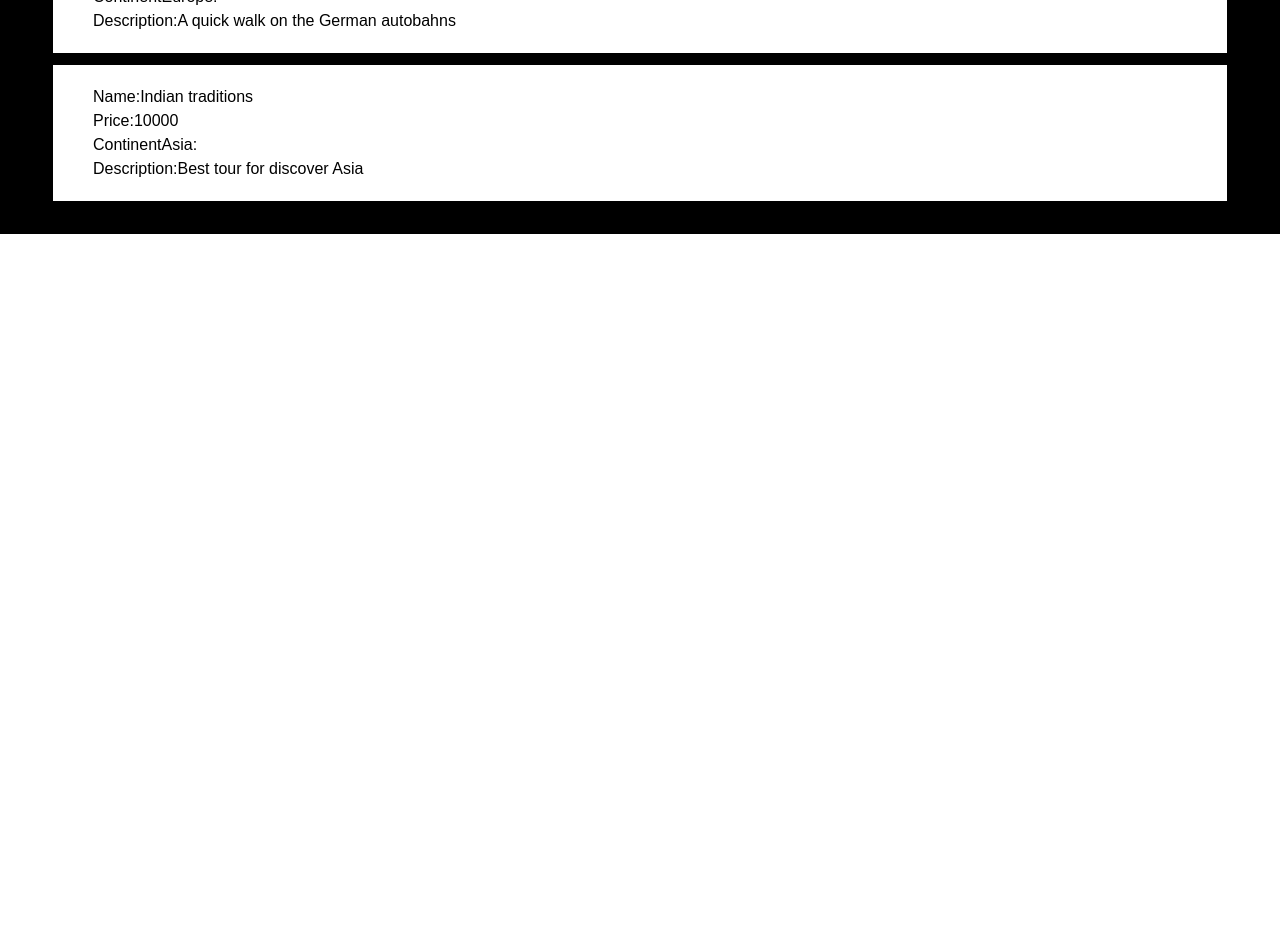
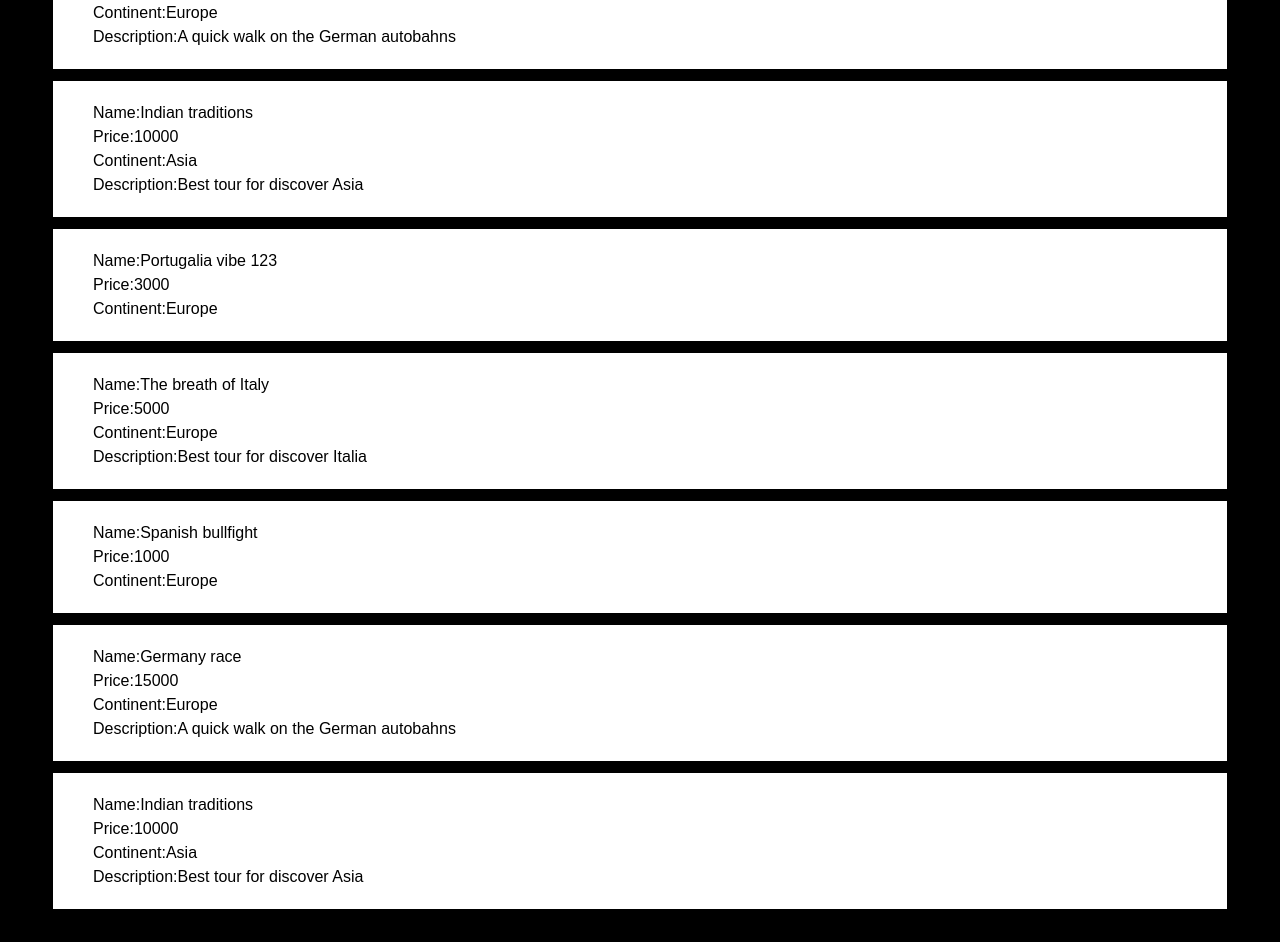
Before and after one commit to Inaniok/i-tours, a React (Create React App) app: page / in a window 1280 px wide. Shown: the part 780-1722 px from the top of the page. Before the commit the page ends 1014 px from the top, so only its background shows below. Built offline with nearby package versions, Linux system fonts and the light colour scheme.

Commit message:
add lifecycle methods

```diff
--- a/package.json
+++ b/package.json
@@ -8,6 +8,7 @@
     "@testing-library/user-event": "^13.5.0",
     "clsx": "^1.2.1",
     "lodash.debounce": "^4.0.8",
+    "moment": "^2.29.4",
     "node-sass": "^8.0.0",
     "react": "^18.2.0",
     "react-dom": "^18.2.0",
--- /dev/null
+++ b/src/api/index.js
@@ -0,0 +1,12 @@
+import { toursArray } from 'constants';
+
+export const fetchTours = () => {
+	return new Promise((resolve, reject) => {
+		setTimeout(() => {
+			resolve({
+				total_items: toursArray.length,
+				items: [...toursArray],
+			});
+		}, 1000);
+	});
+};
--- a/src/components/tours-form/ToursForm.js
+++ b/src/components/tours-form/ToursForm.js
@@ -67,7 +67,7 @@ class ToursForm extends Component {
 
 	render() {
 		const { visible, onClose } = this.props;
-		const { name, price, continent, description, selectedContinents } = this.state;
+		const { name, price, continent, description } = this.state;
 
 		return (
 			<Rodal visible={visible} onClose={onClose} height={600}>
@@ -84,7 +84,7 @@ class ToursForm extends Component {
 							onChange={this.handleChangeValueInState}
 						/>
 						<input
-							type='text'
+							type='number'
 							name='price'
 							className='default-input'
 							placeholder='tour price...'
--- a/src/components/tours-item/ToursItem.js
+++ b/src/components/tours-item/ToursItem.js
@@ -13,7 +13,7 @@ const ToursItem = ({ name, price, continent, description, theme }) => {
 			})}>
 			<p>Name:{name}</p>
 			<p>Price:{price}</p>
-			<p>Continent{continent}:</p>
+			<p>Continent:{continent}</p>
 			{description && <p>Description:{description}</p>}
 		</li>
 	);
--- a/src/components/tours/Tours.js
+++ b/src/components/tours/Tours.js
@@ -5,51 +5,38 @@ import debounce from 'lodash.debounce';
 
 import './Tours.scss';
 import ToursForm from 'components/tours-form/ToursForm';
-
-const toursArray = [
-	{
-		id: 1,
-		name: 'Portugalia vibe 123',
-		price: 3000,
-		continent: 'Europe',
-		// description: 'Best tour for discover Portugal',
-	},
-	{
-		id: 2,
-		name: 'The breath of Italy',
-		price: 5000,
-		continent: 'Europe',
-		description: 'Best tour for discover Italia',
-	},
-	{
-		id: 3,
-		name: 'Spanish bullfight',
-		price: 1000,
-		continent: 'Europe',
-		// description: 'A new experience from watching a bullfight',
-	},
-	{
-		id: 4,
-		name: 'Germany race',
-		price: 15000,
-		continent: 'Europe',
-		description: 'A quick walk on the German autobahns',
-	},
-	{
-		id: 5,
-		name: 'Indian traditions',
-		price: 10000,
-		continent: 'Asia',
-		description: 'Best tour for discover Asia',
-	},
-];
+import { fetchTours } from 'api';
+import moment from 'moment';
 
 class Tours extends Component {
 	state = {
 		query: '',
 		visibleModal: false,
-		tours: toursArray,
+		isLoading: false,
+		lastUpdateTime: null,
+		tours: {
+			total_items: 0,
+			items: [],
+		},
 	};
+
+	async componentDidMount() {
+		this.setState({ isLoading: true });
+		const response = await fetchTours();
+
+		this.setState({
+			tours: response,
+			isLoading: false,
+		});
+	}
+
+	componentDidUpdate(prevProps, prevState, snapshot) {
+		if (prevProps.theme !== this.props.theme) {
+			this.setState({
+				lastUpdateTime: moment().format('HH:mm:ss'),
+			});
+		}
+	}
 
 	handleChangeQuery = ({ target: { value: query } }) => {
 		this.setState({ query });
@@ -66,7 +53,8 @@ class Tours extends Component {
 	};
 
 	render() {
-		const { query, tours, visibleModal } = this.state;
+		const { query, tours, visibleModal, isLoading, lastUpdateTime } = this.state;
+
 		return (
 			<>
 				<ToursForm
@@ -83,15 +71,26 @@ class Tours extends Component {
 							onChange={debounce(this.handleChangeQuery, 1000)}
 						/>
 						<button onClick={this.handleToggleModal}>Open Modal</button>
+						{lastUpdateTime && (
+							<p>
+								Last update:
+								{lastUpdateTime}
+							</p>
+						)}
 					</div>
 
+					{isLoading ? (
+						<div>loading...</div>
+					) : (
 						<ul>
-						{tours
+							<h6>Total tours:{tours.total_items}</h6>
+							{tours.items
 								.filter((item) => item.name.toLowerCase().includes(query.toLowerCase()))
 								.map((tour) => (
 									<ToursItem key={tour.id} {...tour} {...this.props} />
 								))}
 						</ul>
+					)}
 				</section>
 			</>
 		);
--- a/src/constants/index.js
+++ b/src/constants/index.js
@@ -1,2 +1,75 @@
 export const DARK = 'dark';
 export const LIGHT = 'light';
+
+export const toursArray = [
+	{
+		id: 1,
+		name: 'Portugalia vibe 123',
+		price: 3000,
+		continent: 'Europe',
+		// description: 'Best tour for discover Portugal',
+	},
+	{
+		id: 2,
+		name: 'The breath of Italy',
+		price: 5000,
+		continent: 'Europe',
+		description: 'Best tour for discover Italia',
+	},
+	{
+		id: 3,
+		name: 'Spanish bullfight',
+		price: 1000,
+		continent: 'Europe',
+		// description: 'A new experience from watching a bullfight',
+	},
+	{
+		id: 4,
+		name: 'Germany race',
+		price: 15000,
+		continent: 'Europe',
+		description: 'A quick walk on the German autobahns',
+	},
+	{
+		id: 5,
+		name: 'Indian traditions',
+		price: 10000,
+		continent: 'Asia',
+		description: 'Best tour for discover Asia',
+	},
+	{
+		id: 6,
+		name: 'Portugalia vibe 123',
+		price: 3000,
+		continent: 'Europe',
+		// description: 'Best tour for discover Portugal',
+	},
+	{
+		id: 7,
+		name: 'The breath of Italy',
+		price: 5000,
+		continent: 'Europe',
+		description: 'Best tour for discover Italia',
+	},
+	{
+		id: 8,
+		name: 'Spanish bullfight',
+		price: 1000,
+		continent: 'Europe',
+		// description: 'A new experience from watching a bullfight',
+	},
+	{
+		id: 9,
+		name: 'Germany race',
+		price: 15000,
+		continent: 'Europe',
+		description: 'A quick walk on the German autobahns',
+	},
+	{
+		id: 10,
+		name: 'Indian traditions',
+		price: 10000,
+		continent: 'Asia',
+		description: 'Best tour for discover Asia',
+	},
+];
```
Also changed, not shown: 2 other files (tests, documents, lock files or other folders). Lines whose indentation alone changed are shown as unchanged.
